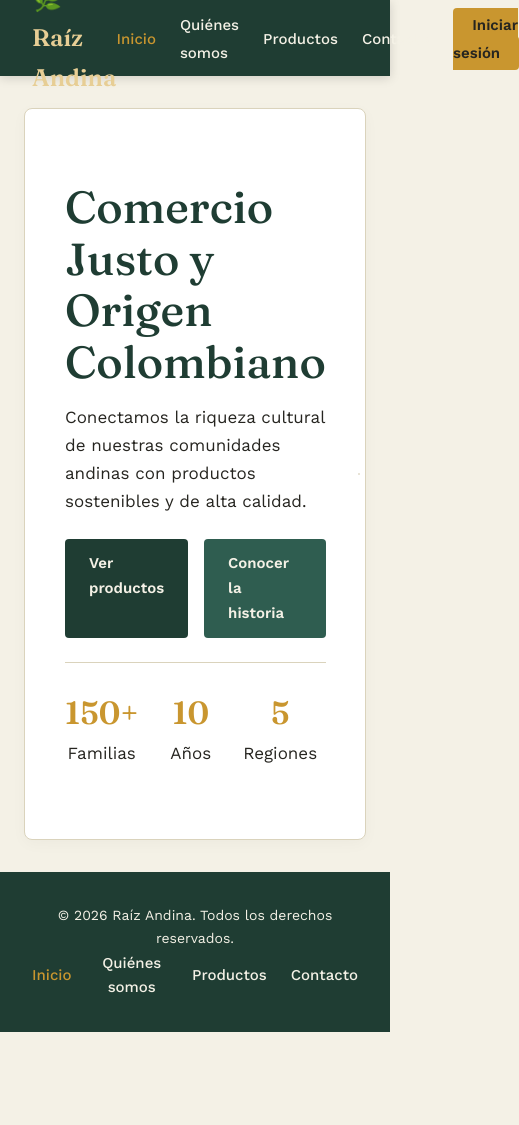
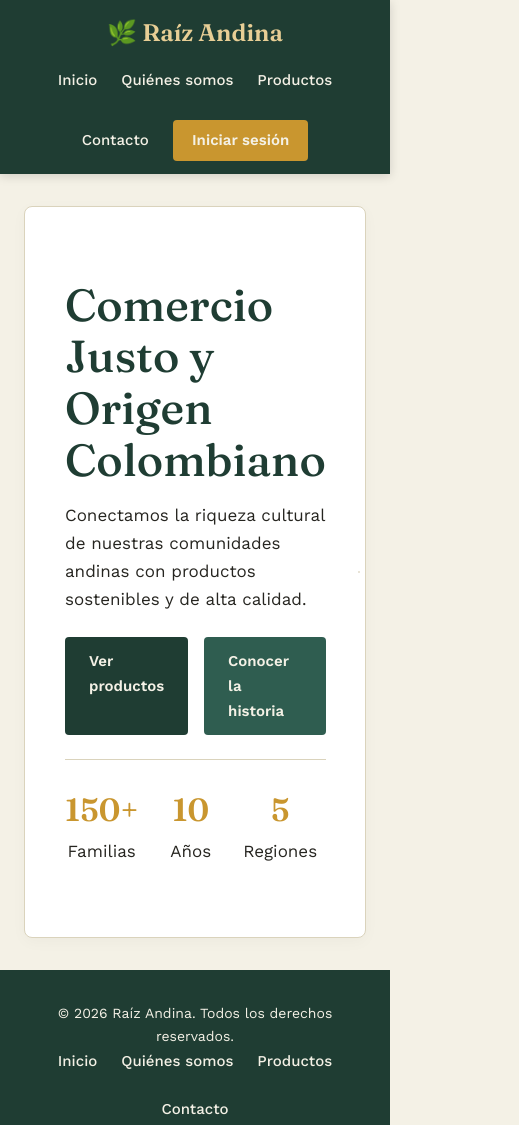
Before and after one commit to zPro24/raiz-andina, a plain HTML site: page frontend/index.html in a window 390 px wide. Shown: the top 1125 px of the page, 519 px wide, since content can reach past the window. Before the commit the page ends 1032 px from the top, so only its background shows below. Drawn offline with nearby package versions, Linux system fonts and the light colour scheme.

Commit message:
Add responsive adjustments for mobile layout in header and navbar

```diff
--- a/frontend/css/style.css
+++ b/frontend/css/style.css
@@ -1,5 +1,47 @@
 /* Importación de las tipografías oficiales de Google Fonts */
 @import url('https://fonts.googleapis.com/css2?family=Fraunces:ital,opsz,wght@0,9..144,500;0,9..144,600;1,9..144,500&family=Work+Sans:wght@400;500;600&display=swap');
+
+/* ==========================================
+   AJUSTE RESPONSIVO PARA MÓVILES (< 840px)
+   ========================================== */
+@media (max-width: 840px) {
+
+  /* 1. Corrección del Header y Navbar */
+  header {
+    height: auto !important; /* Quita la restricción de 76px para que envuelva todo el menú */
+    min-height: 76px;
+    padding: 0.8rem 0;
+  }
+
+  .navbar {
+    flex-direction: column; /* Alinea el Logo, los Enlaces y el Botón uno debajo del otro */
+    gap: 0.8rem;
+    padding: 0 1rem;
+  }
+
+  .nav-links {
+    flex-wrap: wrap; /* Permite que los enlaces pasen a otra línea si no caben */
+    justify-content: center;
+    gap: 0.6rem 1rem;
+    width: 100%;
+  }
+
+  .nav-links a {
+    color: var(--papel) !important; /* Mantiene el texto visible en blanco/beige sobre fondo verde */
+    font-size: 14px;
+  }
+
+  .btn-login-nav {
+    display: inline-block;
+    margin-top: 0.2rem;
+  }
+
+  /* 2. Ajuste de margen superior del contenido */
+  main {
+    margin-top: 1.5rem;
+    padding: 0 1rem;
+  }
+}
 
 /* ==========================================
    1. VARIABLES CSS OFICIALES (Mockup)
```
